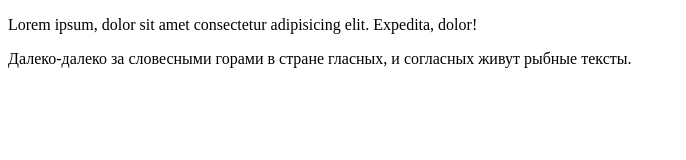
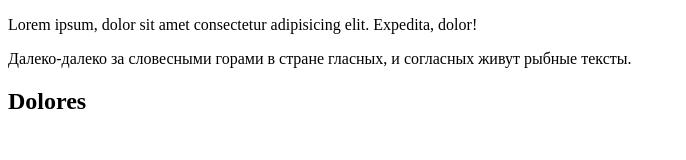
Before and after one commit to AntonFeinrir/test, a plain HTML site: page index.html in a window 1280 px wide. Shown: the whole page, without its empty margins (0-686 px from the left). Drawn offline with Linux system fonts and the light colour scheme.

Commit message:
first branch

```diff
--- a/index.html
+++ b/index.html
@@ -12,6 +12,6 @@
 </body>
 <p>Lorem ipsum, dolor sit amet consectetur adipisicing elit. Expedita, dolor!</p>
 <p>Далеко-далеко за словесными горами в стране гласных, и согласных живут рыбные тексты.</p>
-
+<h2>Dolores</h2>
 
 </html>
```
